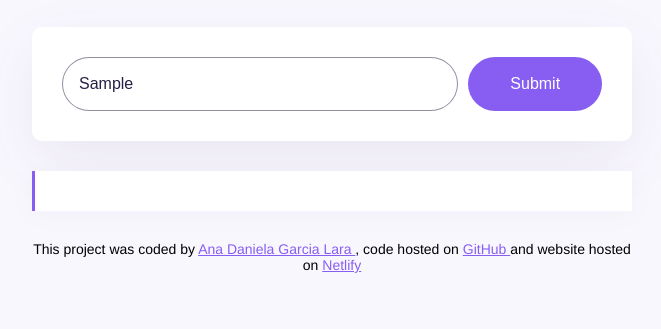
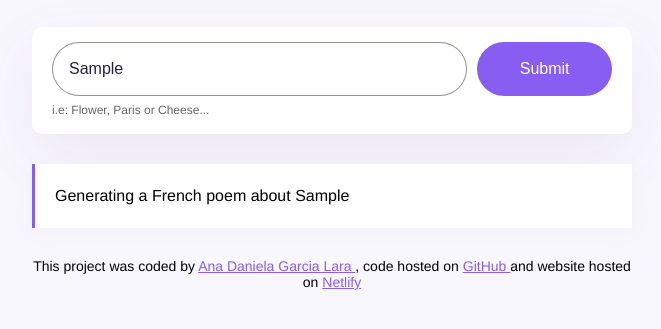
Before and after one commit to AnaDany98/french-poem-generator, a plain HTML site: page index.html in a window 1280 px wide. Both pictures are taken after typing "Sample" into the empty fields and a click on the input "Submit". Shown: the part 177-506 px from the top of the page, without its empty margins (308-969 px from the left). Drawn offline with nearby package versions, Linux system fonts and the light colour scheme; no server answers.

Commit message:
Improved the UX

```diff
--- a/index.html
+++ b/index.html
@@ -15,23 +15,22 @@
       </header>
 
       <main>
+        <div class="form-container">
           <form action="" id="poem-generator-form">
             <input
               type="text"
-            placeholder="Enter the topic of the French poem"
+              placeholder="Enter the topic of a French"
               autofocus
               required
               autocomplete="off"
               class="instructions"
               id="user-instructions"
             />
-          <input type="submit" value="Submit" class="submit-button"/>
+            <input type="submit" value="Submit" class="submit-button" />
           </form>
-
-        <div class="poem" id="poem">
-
-
+          <div class="hint">i.e: Flower, Paris or Cheese...</div>
         </div>
+        <div class="poem hidden" id="poem"></div>
       </main>
 
       <footer>
--- a/src/index.js
+++ b/src/index.js
@@ -16,6 +16,10 @@ function generatePoem(event){
     let context= "You are a romantic poem expert and love to write short poems. Your mission is to generate 4 lines poem.";
     let apiUrl = `https://api.shecodes.io/ai/v1/generate?prompt=${prompt}&context=${context}&key=${apiKey}`;
 
+    let poemElement = document.querySelector("#poem");
+    poemElement.classList.remove("hidden");
+    poemElement.innerHTML = `<div class="blink"> Generating a French poem about ${instructionsInput.value}</div>`;
+
     axios.get(apiUrl).then(displayPoem);
 
 
--- a/src/style.css
+++ b/src/style.css
@@ -26,13 +26,29 @@ header{
 
 }
 
-form{
-    padding: 30px;
+.form-container{
+    padding: 15px 20px;
     background-color: white;
     box-shadow: 0px 20px 60px rgba(65, 50, 100, 0.08);
     border-radius: 10px;
+    margin-bottom: 30px;
+}
+
+form{
+
     display: flex;
-    margin-bottom: 30px;
+
+}
+
+.hint{
+    line-height: 1.5;
+    font-size: 12px;
+    margin-top: 5px;
+    opacity: 0.6;
+}
+
+.hidden{
+    display: none;
 }
 
 .instructions{
@@ -71,3 +87,12 @@ footer{
     font-size: 14px;
     margin-top: 30px;
 }
+
+@keyframes blink {
+    50% {
+        opacity: 0;
+    }
+}
+.blink{
+    animation: blink 1s step-start 0s infinite;
+}
```
Lines whose indentation alone changed are shown as unchanged.
